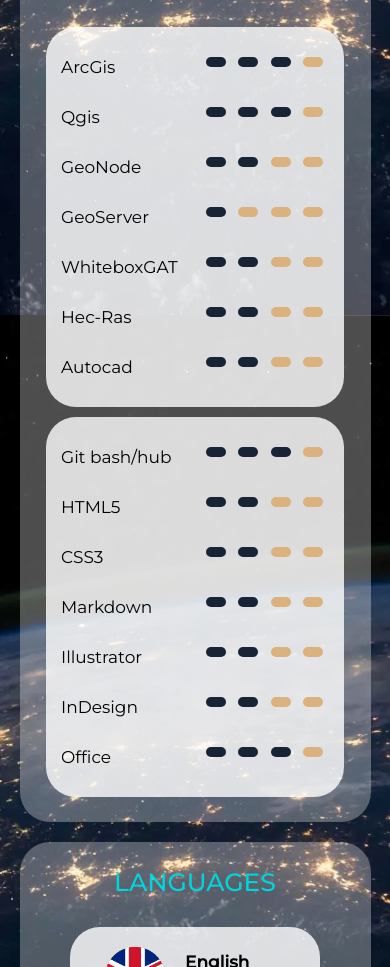
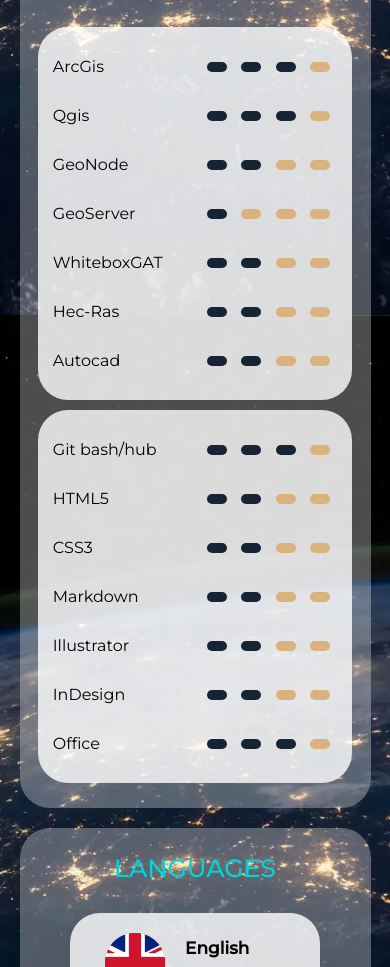
Before and after one commit to francoxyz/francoxyz, a plain HTML site: page curriculum.html in a window 390 px wide. Shown: the part 2217-3184 px from the top of the page. Drawn offline with Linux system fonts and the light colour scheme.

Commit message:
little fixc

```diff
--- a/style.css
+++ b/style.css
@@ -258,6 +258,7 @@ div.main_content {
     display:flex;
     width: calc(98%/2);
     justify-content:space-around;
+    align-items: center;
 }
 
 .checked {
@@ -548,13 +549,13 @@ footer {
         margin: 40px 50px;
     }
     .skills_column {
-        width:90%;
+        width:95%;
         min-width: 250px;
         padding-left: 15px;
-        padding-right: 15px;;
+        padding-right: 15px;
     }
     .skills_text {
-        font-size: 17px;
+        font-size: 16px;
     }
     .checked , .unchecked {
         height:10px;
```
